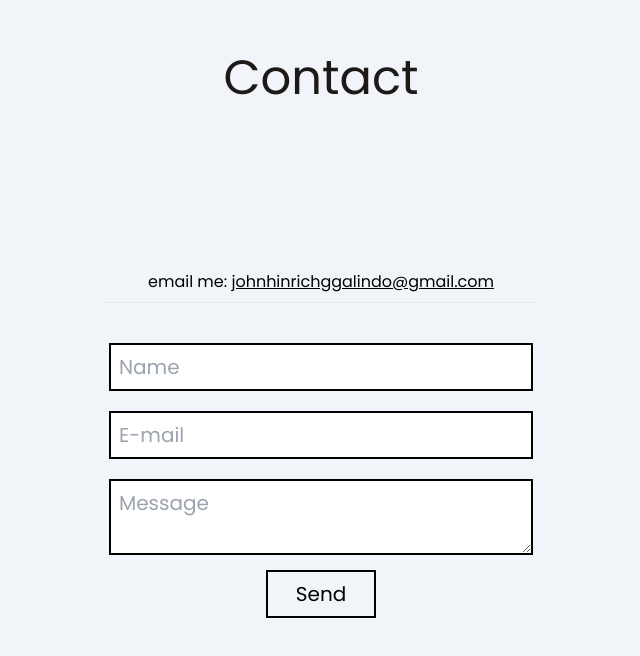
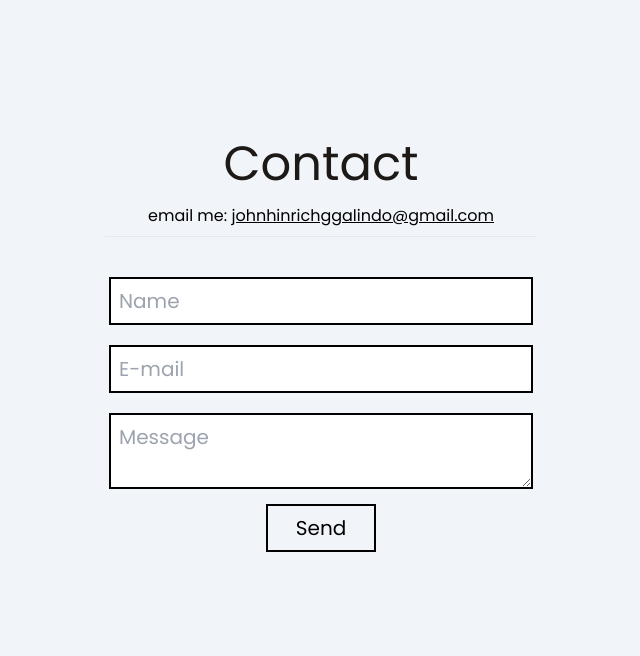
Before and after one commit to Amaterasu10/react-portfolio-vite, a React (Vite) app: page /contact in a window 1280 px wide. Shown: the part 2476-3132 px from the top of the page, without its empty margins (319-959 px from the left). Built offline with nearby package versions, Linux system fonts and the light colour scheme.

Commit message:
moved the h2 header to the top center of Contacts

```diff
--- a/src/routes/Contact.jsx
+++ b/src/routes/Contact.jsx
@@ -8,8 +8,10 @@ const Contact = forwardRef(
 
 		return (
 			<div className="min-h-screen h-fit grid-center pt-12 p-5" ref={ref}>
-				<h2 className='text-center heading2 primary-text'>Contact</h2>
+
 				<div className='w-full max-w-md 2xl:max-w-screen-md mt-5'>
+
+        <h2 className='text-center heading2 primary-text'>Contact</h2>
 
 					<h3 className='text-center'>email
 					me: <a
```
